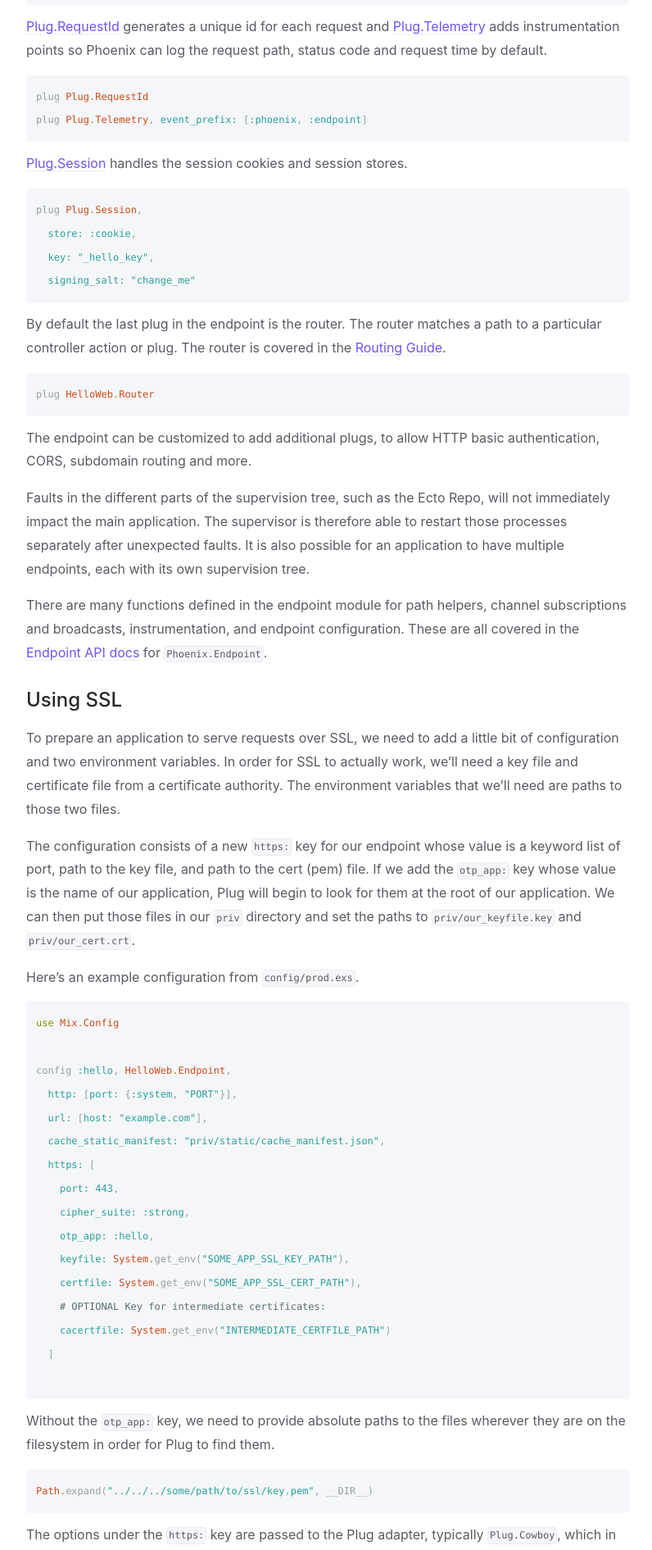
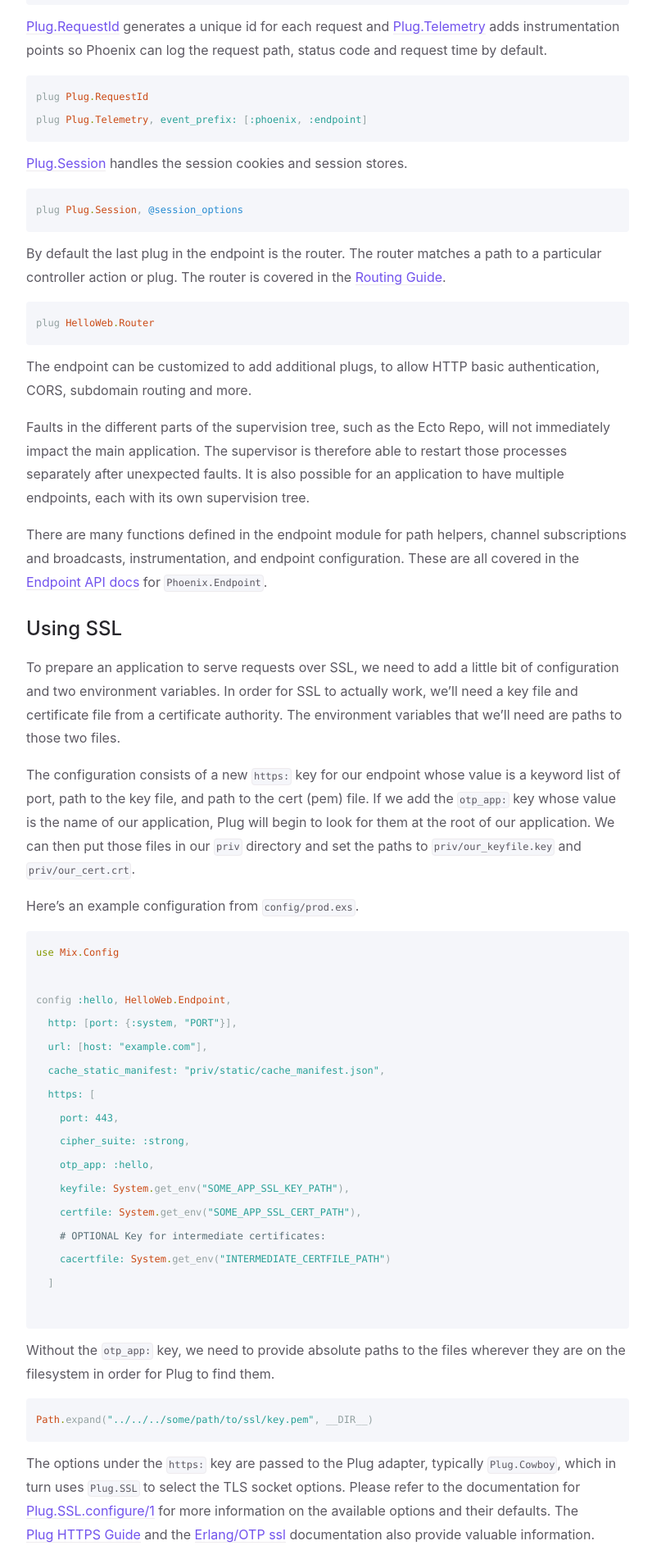
Before and after one commit to fukuoka-ex/phoenix-guide-ja, a Jekyll site: the page built from guides/1.4/endpoint.md, in a window 1280 px wide. Shown: the part 2077-3968 px from the top of the page at 82% size, without its empty margins (372-1168 px from the left). Built offline with Jekyll 4.4.1, drawn with Linux system fonts in a browser that asks for light colours; some of the changed text lies outside the part shown.

````diff
--- a/guides/1.4/endpoint.md
+++ b/guides/1.4/endpoint.md
@@ -83,10 +83,7 @@ plug Plug.Telemetry, event_prefix: [:phoenix, :endpoint]
 [Plug.Session](https://hexdocs.pm/plug/Plug.Session.html) handles the session cookies and session stores.
 
 ```elixir
-plug Plug.Session,
-  store: :cookie,
-  key: "_hello_key",
-  signing_salt: "change_me"
+plug Plug.Session, @session_options
 ```
 
 By default the last plug in the endpoint is the router. The router matches a path to a particular controller action or plug. The router is covered in the [Routing Guide](routing.html).
````
Also changed, not shown: other parts of guides/1.4/endpoint.md (+2 -2 lines).
